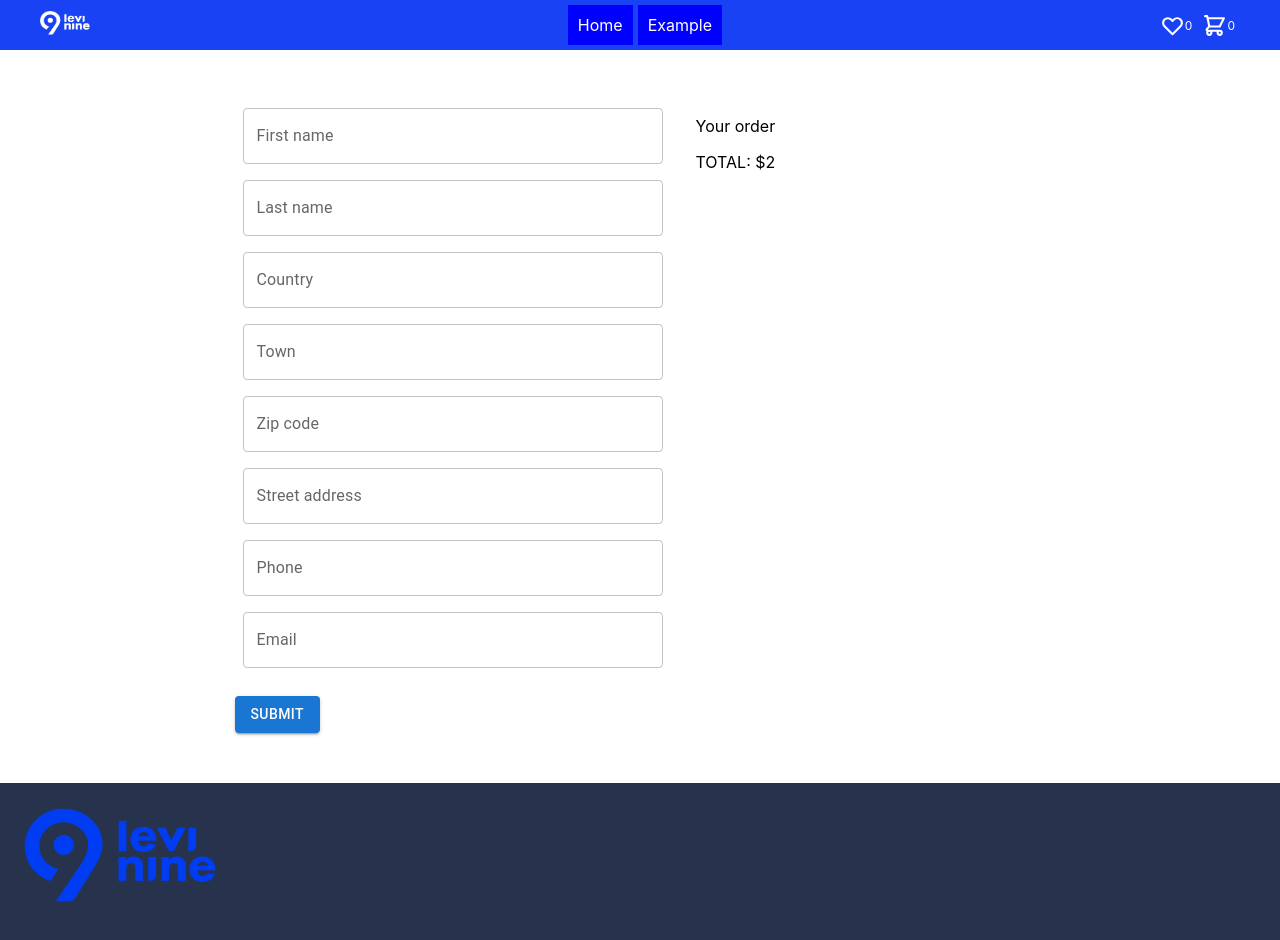
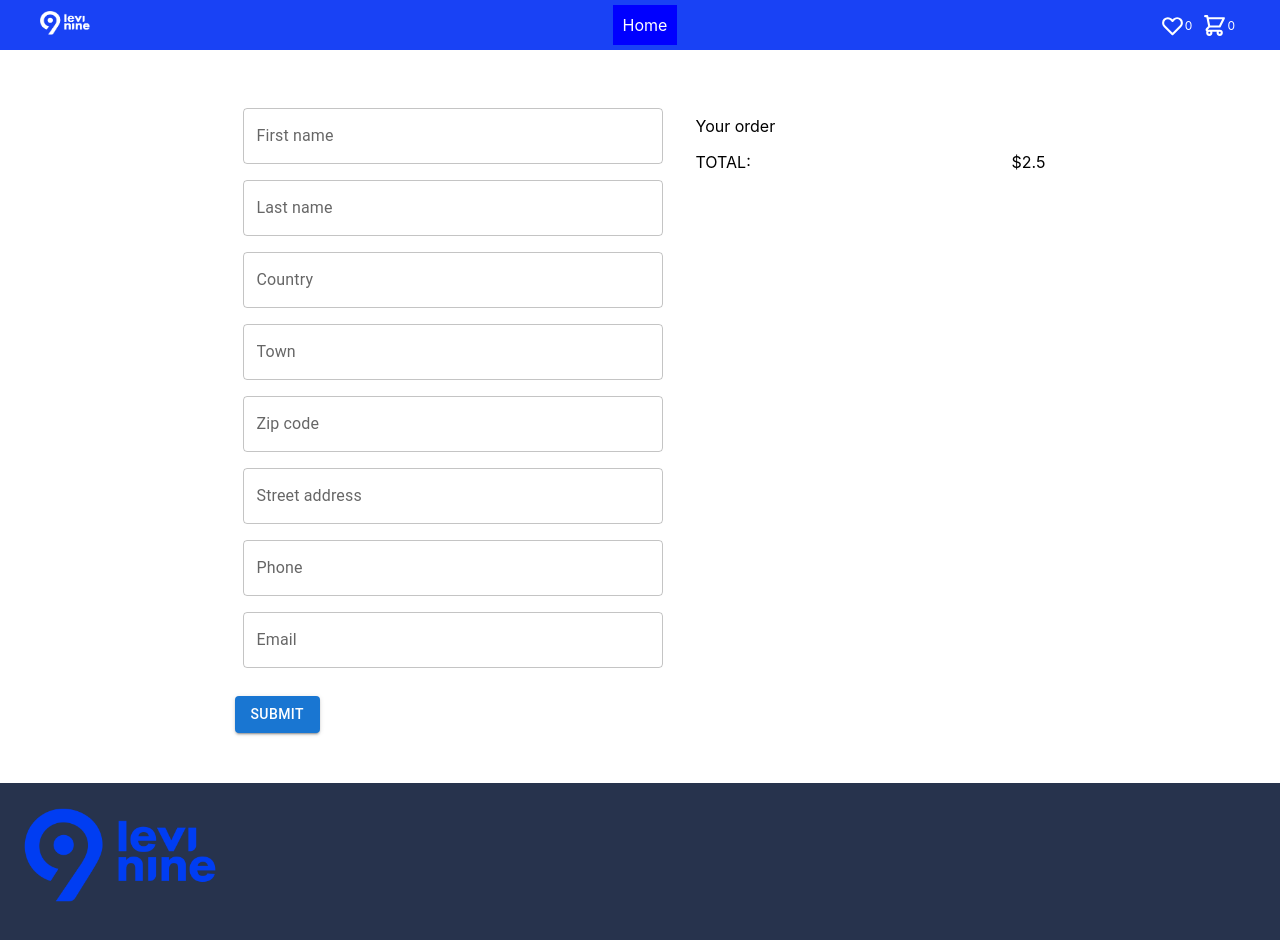
Before and after one commit to nevermind998/webShopReact, a React (Create React App) app: page /cart/CheckoutForm in a window 1280 px wide. Shown: the top 940 px of the page. Built offline with nearby package versions, Linux system fonts and the light colour scheme.

Commit message:
improvments

```diff
--- a/src/components/Header/Header.tsx
+++ b/src/components/Header/Header.tsx
@@ -19,9 +19,6 @@ export const Header = () => {
               <Link to={"/"}>
                 <li className={styles.nav_item}>Home</li>
               </Link>
-              <Link to={"/example"}>
-                <li className={styles.nav_item}>Example</li>
-              </Link>
             </ul>
           </nav>
           <div className="flex">
--- a/src/pages/cart/components/CartTotals/CartTotals.tsx
+++ b/src/pages/cart/components/CartTotals/CartTotals.tsx
@@ -23,7 +23,7 @@ const CartTotals = () => {
             </tr>
             <tr>
               <td className={styles.title_head}>Flat rate:</td>
-              <td className={styles.table_value}>$2.00</td>
+              <td className={styles.table_value}>$2.50</td>
             </tr>
           </tbody>
         </table>
@@ -32,7 +32,7 @@ const CartTotals = () => {
         <tfoot>
           <tr>
             <th className={styles.title_head}>TOTAL</th>
-            <th>${cartState.amount+2}</th>
+            <th>${Math.fround((cartState.amount+2.50)*100)/100}</th>
           </tr>
         </tfoot>
       </table>
--- a/src/pages/cart/components/CheckoutForm/CheckoutForm.tsx
+++ b/src/pages/cart/components/CheckoutForm/CheckoutForm.tsx
@@ -150,7 +150,7 @@ const CheckoutForm = () => {
               );
             })}
 
-            <p>TOTAL: ${cartState.amount+2}</p>
+            <p>TOTAL: <span style={{float:'right'}}>${Math.fround((cartState.amount+2.50)*100)/100}</span></p>
         </div>
         </div>
         </div>
```
